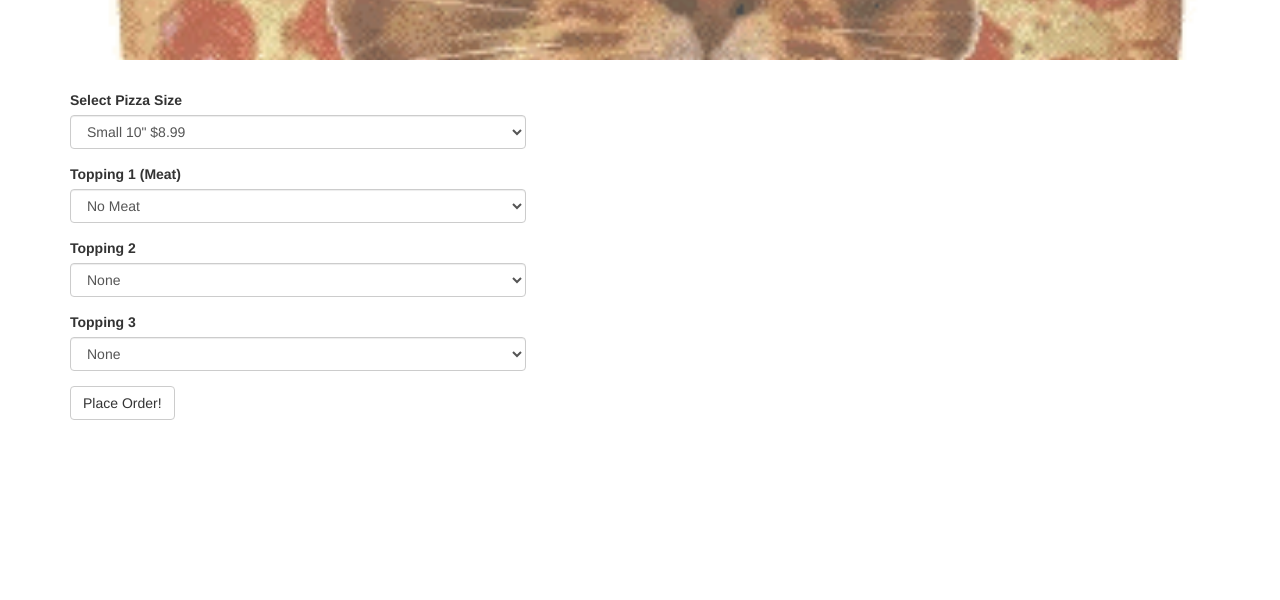
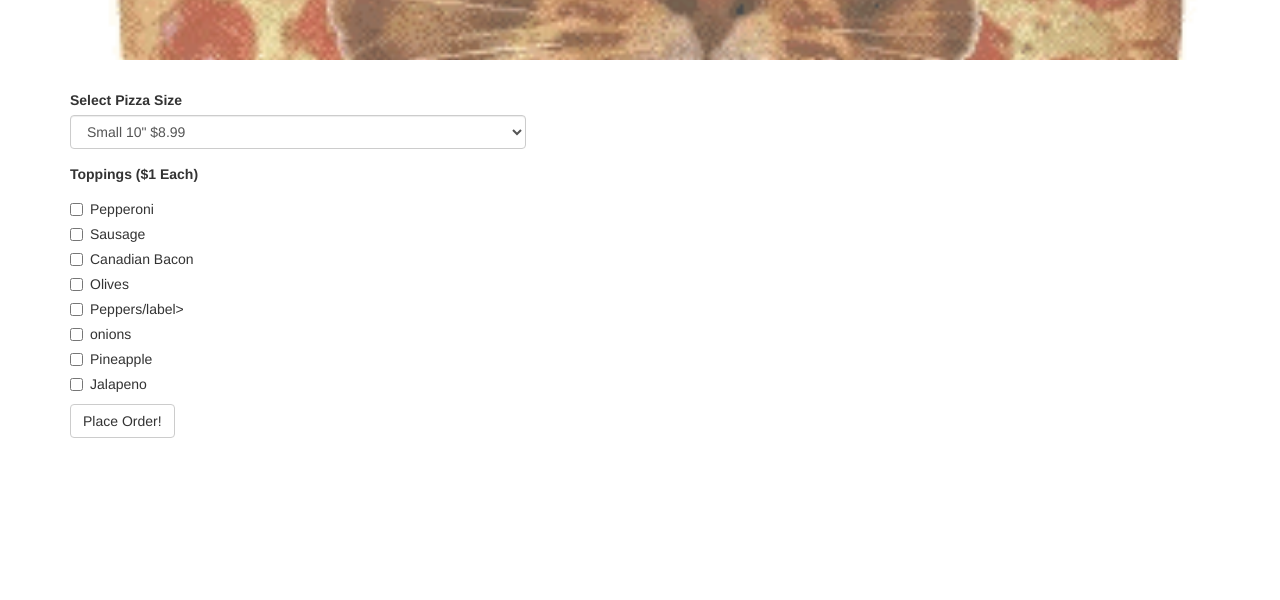
Before and after one commit to grayhildreth/pizza-order, a plain HTML site: page index.html in a window 1280 px wide. Shown: the part 200-800 px from the top of the page. Drawn offline with nearby package versions, Linux system fonts and the light colour scheme.

Commit message:
Add checkboxes for topping selection

```diff
--- a/index.html
+++ b/index.html
@@ -10,7 +10,7 @@
   <body>
     <div class="container">
       <div class="jumbotron">
-        <h1>Order a Pizza!</h1>
+        <h1>Pizza Cats</h1>
         <p>Use the menu below to place your order:</p>
       </div>
 
@@ -25,44 +25,40 @@
         </select>
       </div>
 
-      <div class="form-group">
-        <label for="topping1">Topping 1 (Meat)</label>
-        <select type="text" class="form-control" id="topping1">
-          <option value="no-meat">No Meat</option>
-          <option value="pepperoni">Pepperoni</option>
-          <option value="sausage">Sausage</option>
-          <option value="chicken">BBQ Chicken</option>
-        </select>
-      </div>
+      <label for="toppings">Toppings ($1 Each)</label>
+        <div class="checkbox">
+          <label><input type="checkbox" value="pepperoni">Pepperoni</label>
+        </div>
+        <div class="checkbox">
+          <label><input type="checkbox" value="sausage">Sausage</label>
+        </div>
+        <div class="checkbox">
+          <label><input type="checkbox" value="canadianBacon">Canadian Bacon</label>
+        </div>
+        <div class="checkbox">
+          <label><input type="checkbox" value="olives">Olives</label>
+        </div>
+        <div class="checkbox">
+          <label><input type="checkbox" value="peppers">Peppers/label>
+        </div>
+        <div class="checkbox">
+          <label><input type="checkbox" value="onions">onions</label>
+        </div>
+        <div class="checkbox">
+          <label><input type="checkbox" value="pineapple">Pineapple</label>
+        </div>
+        <div class="checkbox">
+          <label><input type="checkbox" value="jalepeno">Jalapeno</label>
+        </div>
 
-      <div class="form-group">
-        <label for="topping2">Topping 2</label>
-        <select type="text" class="form-control" id="topping1">
-          <option value="none">None</option>
-          <option value="olive">Olives</option>
-          <option value="onion">Onions</option>
-          <option value="pepper">Peppers</option>
-          <option value="pineapple">Pineapple</option>
-          <option value="jalapeno">Jalapeño</option>
-        </select>
-      </div>
-
-      <div class="form-group">
-        <label for="topping3">Topping 3</label>
-        <select type="text" class="form-control" id="topping1">
-          <option value="none">None</option>
-          <option value="olive">Olives</option>
-          <option value="onion">Onions</option>
-          <option value="pepper">Peppers</option>
-          <option value="pineapple">Pineapple</option>
-          <option value="jalapeno">Jalapeño</option>
-        </select>
-      </div>
 
       <button class="btn btn-default" type="submit">Place Order!</button>
 
     </form>
 
+    <div id="output">
+    </div>
+
     </div>
   </body>
 </html>
```
